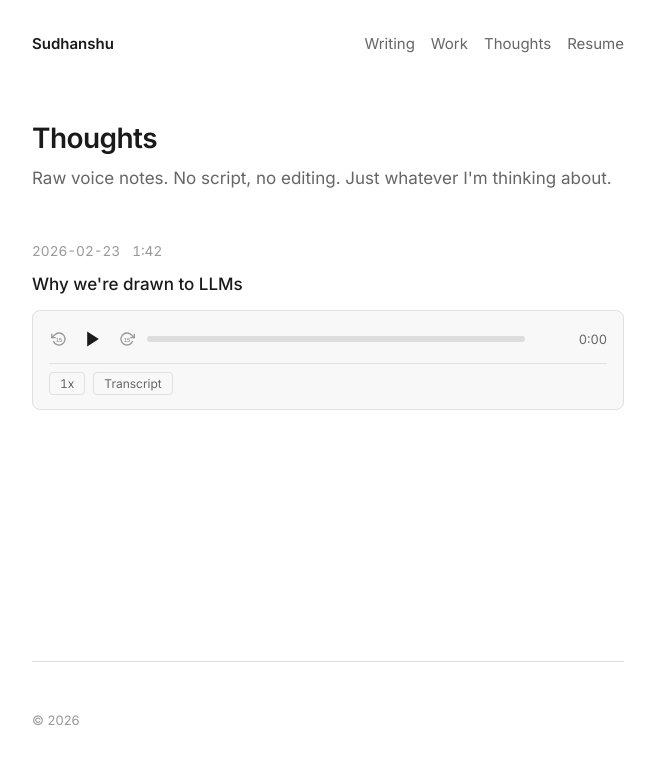
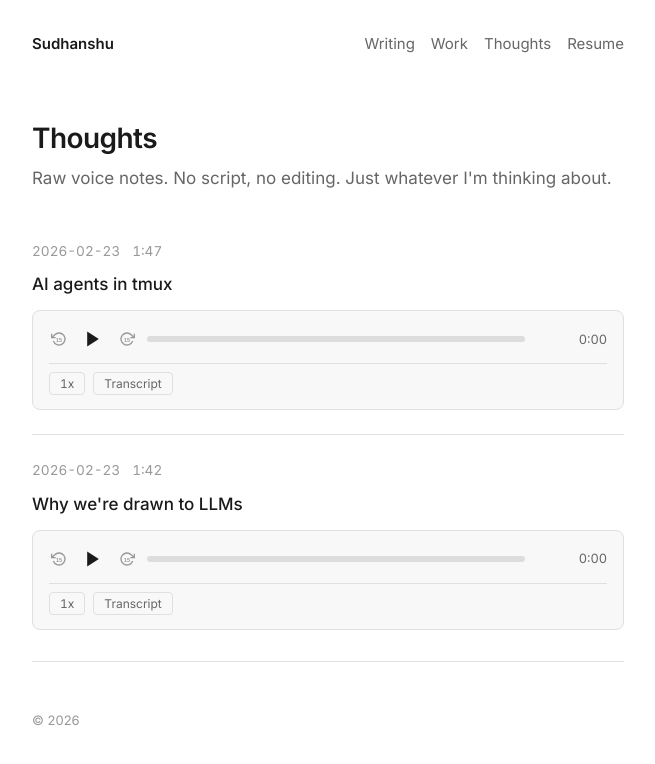
Before and after one commit to Sudhanshugtm/Sudhanshugtm.github.io, a Jekyll site: the page built from thoughts/index.html, in a window 1280 px wide. Shown: the top 764 px of the page, without its empty margins (312-967 px from the left). Built offline with Jekyll 4.4.1, drawn with Linux system fonts in a browser that asks for light colours; part of the change alters nothing that is shown.

Commit message:
Add thought: AI agents in tmux
Co-Authored-By: Claude Opus 4.6 <noreply@anthropic.com>

```diff
--- a/_data/thoughts.yml
+++ b/_data/thoughts.yml
@@ -1,5 +1,11 @@
 # Voice notes — raw thoughts, unfiltered
 # Add new entries at the top (newest first)
+
+- date: "2026-02-23"
+  file: "thought-002.mp3"
+  caption: "AI agents in tmux"
+  duration: "1:47"
+  transcript: "For the last couple of days, I've been doing an experiment — using my AI agents inside tmux. So tmux is basically this terminal multiplexer which splits a given terminal window into different panes. It's really amazing to see how you can leverage the true power of these different AI agents. You can literally launch an individual AI agent in one of those panes and work on a single problem but different parts of it. So let's say one agent takes care of thinking about the UX part, another one thinks about the UI part, and another one can think about something else in the product development pipeline. That's one of the ways — there are so many ways you can do it. As just a UX designer and UI designer, I can also do a git worktree and assign each of these different agents to an individual worktree. Then ask them to produce different UI solutions for the same problem, and share the results with me. I feel like this is a truly powerful way of using different AI agents working on the same problem."
 
 - date: "2026-02-23"
   file: "thought-001.mp3"
```
Also changed, not shown: 1 other file.
